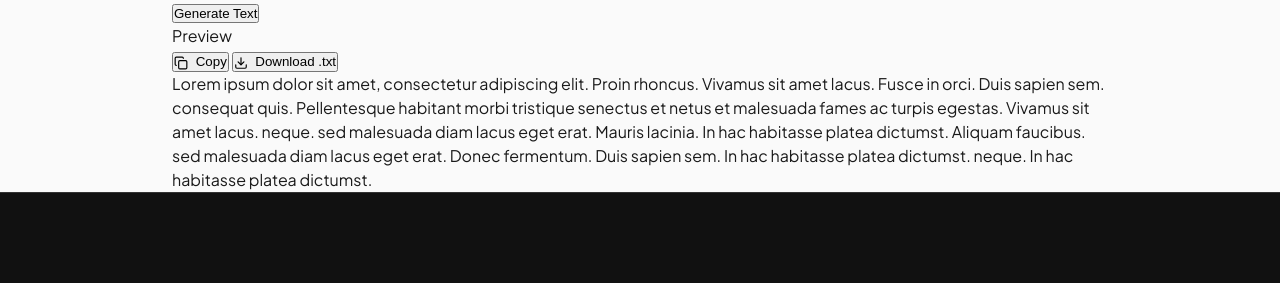
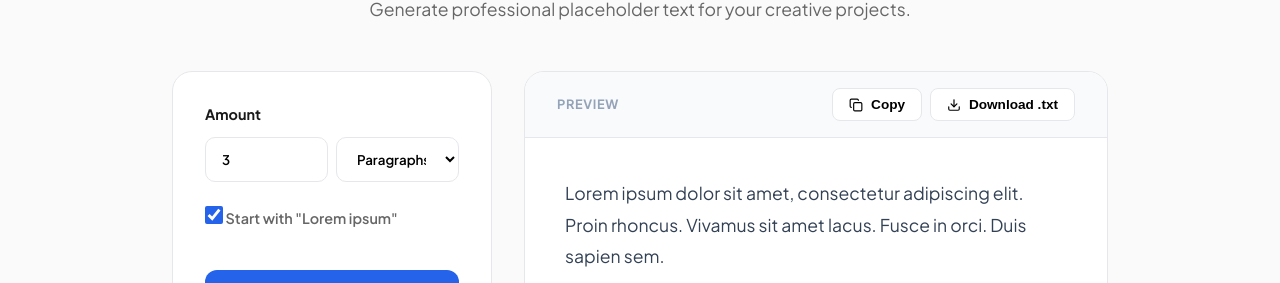
Before and after one commit to Reagan-apreku/easy-resources, a plain HTML site: page lorem-ipsum/index.html in a window 1280 px wide. Shown: the part 212-495 px from the top of the page. Drawn offline with nearby package versions, Linux system fonts and the light colour scheme.

Commit message:
🐛 Fix: Restored missing tool-specific CSS for Lorem Ipsum and JSON Formatter

```diff
--- a/lorem-ipsum/index.html
+++ b/lorem-ipsum/index.html
@@ -40,6 +40,108 @@
     }
 
     .container { max-width: 1000px; margin: 0 auto; padding: 0 2rem; }
+
+    /* Tool UI */
+    .tool-header { padding: 4rem 0 3rem; text-align: center; }
+    .tool-header h1 { font-size: 2.5rem; font-weight: 800; margin-bottom: 1rem; }
+    .tool-header p { color: var(--text-soft); font-size: 1.1rem; }
+
+    .tool-grid { display: grid; grid-template-columns: 320px 1fr; gap: 2rem; margin-bottom: 5rem; }
+
+    .controls {
+      background: white;
+      padding: 2rem;
+      border-radius: var(--radius);
+      border: 1px solid var(--border);
+      height: fit-content;
+      position: sticky;
+      top: 100px;
+    }
+
+    .control-group { margin-bottom: 1.5rem; }
+    .control-group label { display: block; font-weight: 700; margin-bottom: 0.75rem; font-size: 0.9rem; }
+
+    .input-row { display: flex; gap: 0.5rem; }
+    input[type="number"] {
+      width: 100%;
+      padding: 0.75rem 1rem;
+      border-radius: 10px;
+      border: 1px solid var(--border);
+      font-family: inherit;
+      font-weight: 600;
+    }
+    select {
+      width: 100%;
+      padding: 0.75rem 1rem;
+      border-radius: 10px;
+      border: 1px solid var(--border);
+      font-family: inherit;
+      font-weight: 600;
+      background: white;
+    }
+
+    .checkbox-group { display: flex; align-items: center; gap: 0.75rem; cursor: pointer; user-select: none; }
+    .checkbox-group input { width: 18px; height: 18px; accent-color: var(--accent); }
+    .checkbox-group span { font-size: 0.9rem; font-weight: 600; color: var(--text-soft); }
+
+    .btn-primary {
+      width: 100%;
+      background: var(--accent);
+      color: white;
+      border: none;
+      padding: 1rem;
+      border-radius: 12px;
+      font-weight: 700;
+      cursor: pointer;
+      transition: transform 0.2s, background 0.2s;
+      margin-top: 1rem;
+    }
+    .btn-primary:hover { background: #1d4ed8; transform: translateY(-2px); }
+
+    /* Output Area */
+    .output-area {
+      background: white;
+      border: 1px solid var(--border);
+      border-radius: var(--radius);
+      display: flex;
+      flex-direction: column;
+      overflow: hidden;
+    }
+    .output-toolbar {
+      padding: 1rem 2rem;
+      background: #f8fafc;
+      border-bottom: 1px solid var(--border);
+      display: flex;
+      justify-content: space-between;
+      align-items: center;
+    }
+    .output-label { font-weight: 700; font-size: 0.8rem; text-transform: uppercase; color: #94a3b8; letter-spacing: 0.05em; }
+    .toolbar-actions { display: flex; gap: 0.5rem; }
+    .action-btn {
+      padding: 0.5rem 1rem;
+      border-radius: 8px;
+      border: 1px solid var(--border);
+      background: white;
+      font-size: 0.85rem;
+      font-weight: 600;
+      cursor: pointer;
+      transition: all 0.2s;
+    }
+    .action-btn:hover { background: var(--bg); border-color: #cbd5e1; }
+
+    .output-content {
+      padding: 2.5rem;
+      min-height: 500px;
+      font-size: 1.1rem;
+      line-height: 1.8;
+      color: #334155;
+      white-space: pre-wrap;
+    }
+
+    @media (max-width: 850px) {
+      .tool-grid { grid-template-columns: 1fr; }
+      .controls { position: static; }
+    }
 
     </style>
 <meta property="og:title" content="Professional Lorem Ipsum Generator — Easy Resources">
```
Also changed, not shown: json-formatter/index.html (+85 -0 lines).
